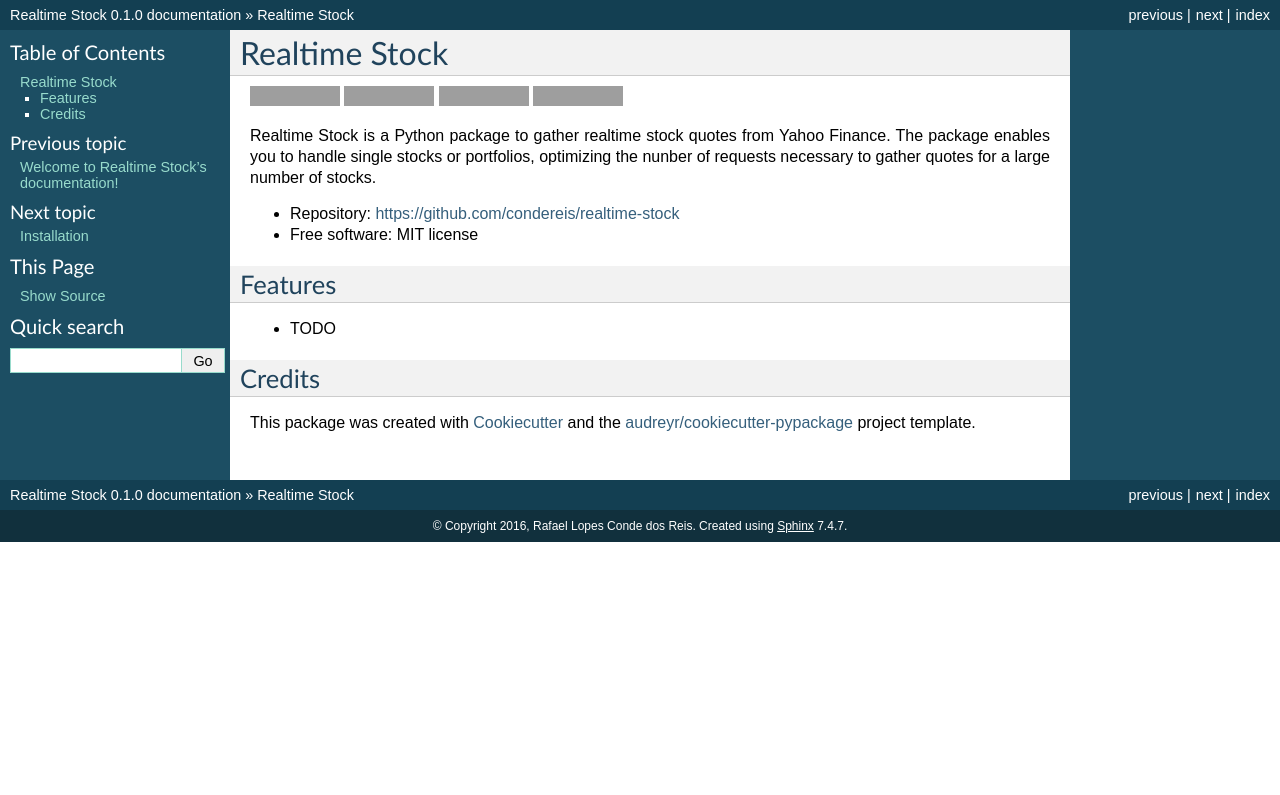
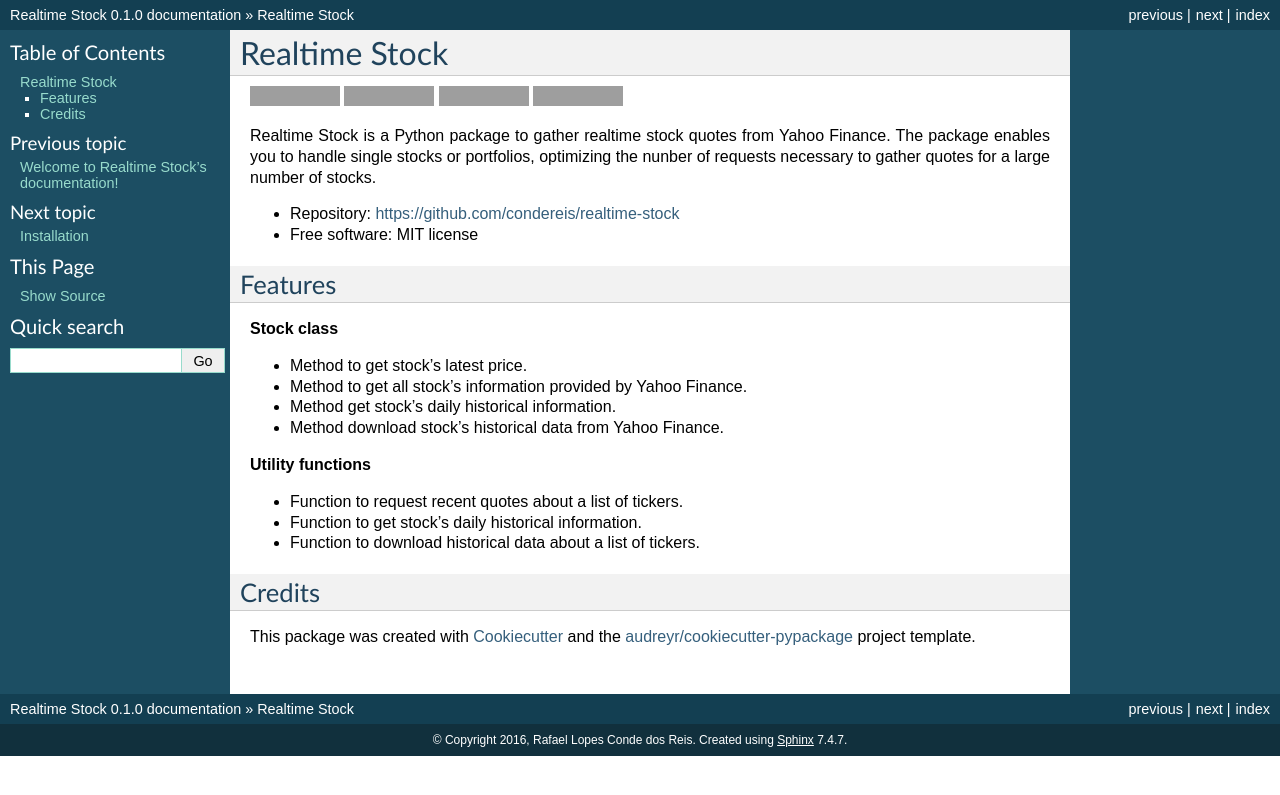
Before and after one commit to condereis/realtime-stock, a Sphinx documentation site: the page built from docs/intro.rst, in a window 1280 px wide, cut to the strip 0-795 px from the top of the page. Built offline with Sphinx 7.4.7, drawn with Linux system fonts in a browser that asks for light colours; pages that are not in the unit, such as notebooks, are missing from menus; grey boxes are pictures that could not be loaded.

```diff
--- a/README.rst
+++ b/README.rst
@@ -39,7 +39,7 @@
 
 * Function to request recent quotes about a list of tickers.
 * Function to get stock's daily historical information.
-* Function to download historical data about a list of tickers..
+* Function to download historical data about a list of tickers.
 
 
 Installation
--- a/docs/intro.rst
+++ b/docs/intro.rst
@@ -28,7 +28,18 @@
 Features
 --------
 
-* TODO
+**Stock class**
+
+* Method to get stock's latest price.
+* Method to get all stock's information provided by Yahoo Finance.
+* Method get stock's daily historical information.
+* Method download stock's historical data from Yahoo Finance.
+
+**Utility functions**
+
+* Function to request recent quotes about a list of tickers.
+* Function to get stock's daily historical information.
+* Function to download historical data about a list of tickers.
 
 
 Credits
```
